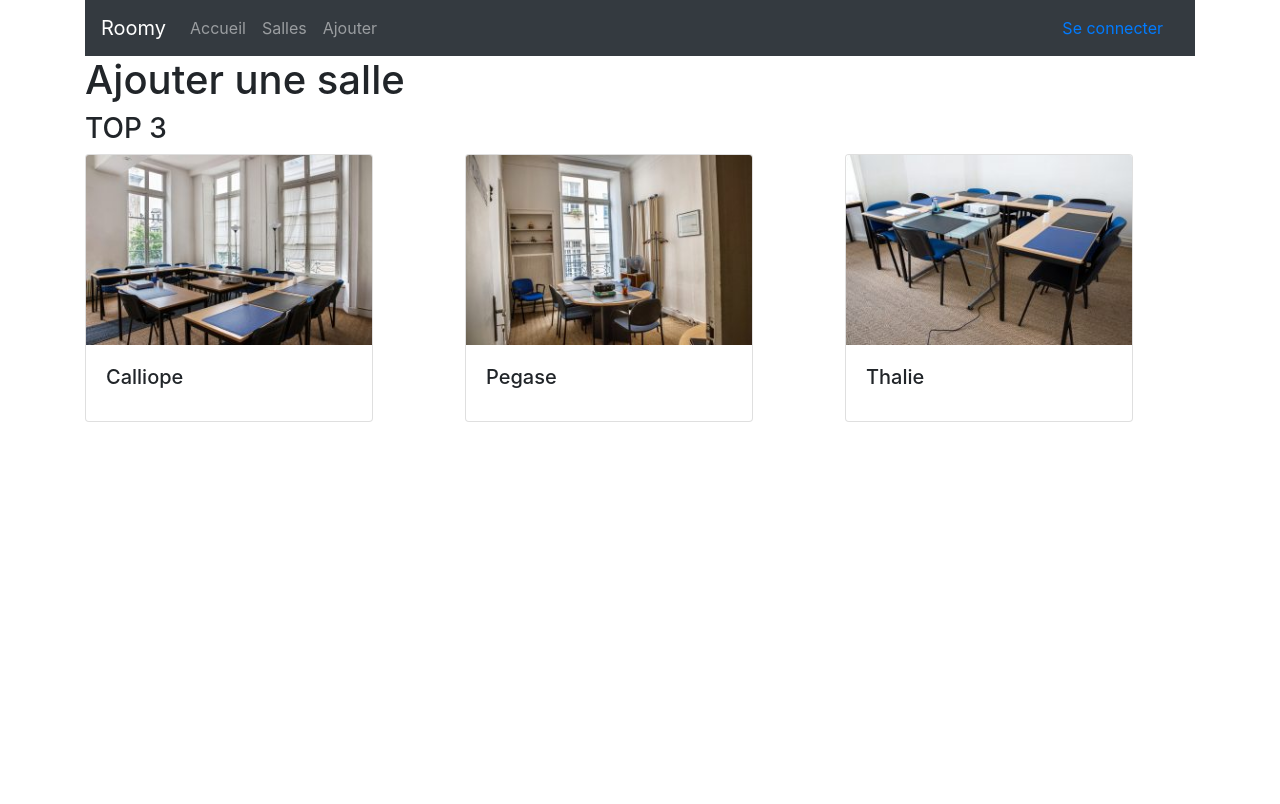
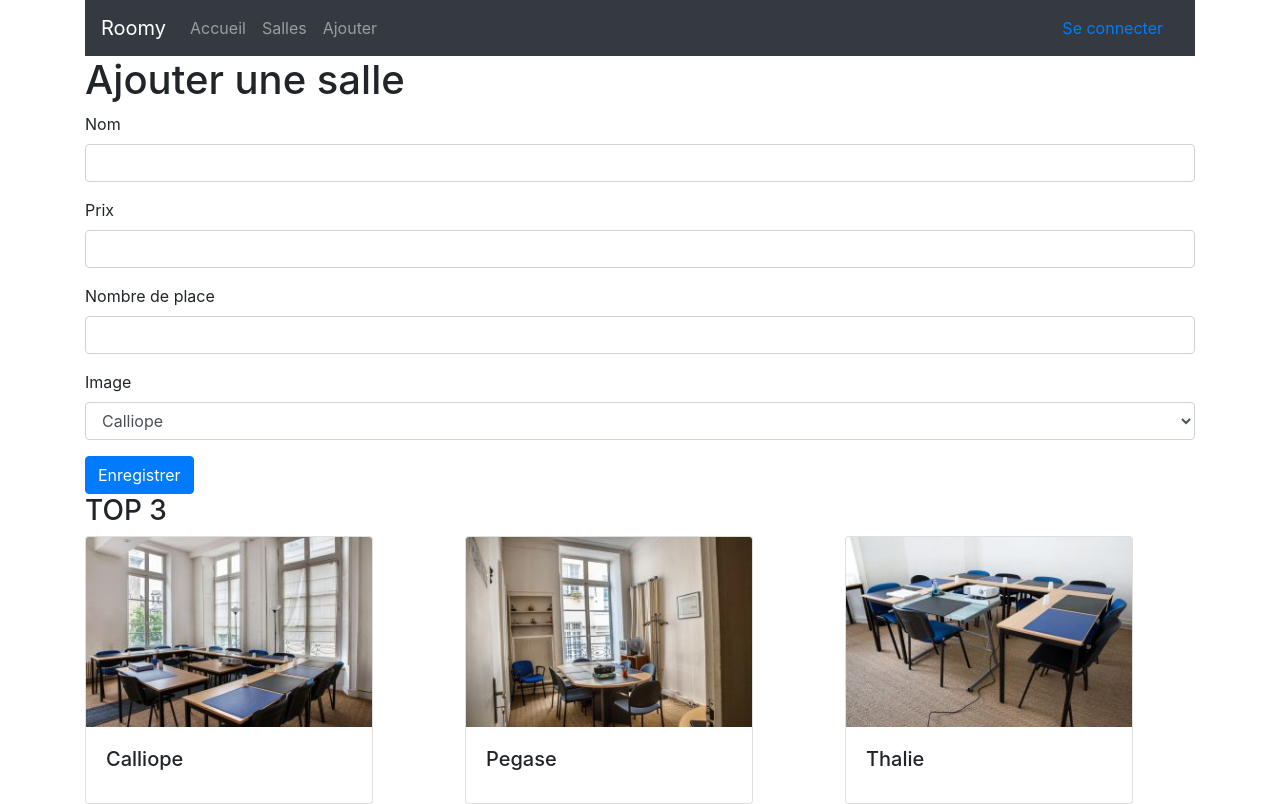
Before and after one commit to bart120/roomy1119, a React (Create React App) app: page /rooms/add in a window 1280 px wide. Built offline with nearby package versions, Linux system fonts and the light colour scheme.

Commit message:
formulaire d'ajout

```diff
--- a/src/conf/Routes.js
+++ b/src/conf/Routes.js
@@ -3,9 +3,9 @@ import { Route } from 'react-router-dom';
 import HomePage from '../pages/home/HomePage';
 import RoomsListPage from '../pages/rooms/RoomsListPage';
 import RoomsAddPage from '../pages/rooms/RoomsAddPage';
-//import LoginPage from '../pages/authentication/LoginPage';
 import RoomsDetailPage from '../pages/rooms/RoomsDetailPage';
 
+//import LoginPage from '../pages/authentication/LoginPage';
 const LoginPage = React.lazy(() => import('../pages/authentication/LoginPage'));
 
 class Routes extends Component {
--- a/src/pages/rooms/RoomsAddPage.js
+++ b/src/pages/rooms/RoomsAddPage.js
@@ -1,10 +1,64 @@
 import React, { Component } from 'react';
+import { Form, Button } from 'react-bootstrap';
+import RoomService from '../../services/RoomService';
 
 class RoomsAddPage extends Component {
-    state = {}
+
+    roomService = new RoomService();
+
+    state = {
+        pictures: [
+            { id: 'Calliope.jpg', name: 'Calliope' },
+            { id: 'Pegase.jpg', name: 'Pegase' },
+            { id: 'Thalie.jpg', name: 'Thalie' },
+            { id: 'Persee.jpg', name: 'Persee' }
+        ],
+        room: {}
+    }
+
+    submit = (event) => {
+        event.preventDefault();
+        //console.log('room', this.state.room);
+        this.roomService.addRoom(this.state.room).then(
+            data => {
+                alert(`La salle enregistée avec l'id ${data.id}`);
+                this.props.history.push('/rooms');
+            }
+        )
+    }
+
+    change = (event) => {
+        this.setState({ room: Object.assign(this.state.room, { [event.target.name]: event.target.value }) });
+    }
+
     render() {
         return (
-            <h1>Ajouter une salle</h1>
+            <>
+                <h1>Ajouter une salle</h1>
+                <Form noValidate onSubmit={this.submit}>
+                    <Form.Group>
+                        <Form.Label>Nom</Form.Label>
+                        <Form.Control type="text" name="name" onChange={this.change} />
+                    </Form.Group>
+                    <Form.Group>
+                        <Form.Label>Prix</Form.Label>
+                        <Form.Control type="number" name="price" onChange={this.change} />
+                    </Form.Group>
+                    <Form.Group>
+                        <Form.Label>Nombre de place</Form.Label>
+                        <Form.Control type="number" name="seatCount" onChange={this.change} />
+                    </Form.Group>
+                    <Form.Group>
+                        <Form.Label>Image</Form.Label>
+                        <Form.Control name="image" as="select" onChange={this.change} >
+                            {this.state.pictures.map(p =>
+                                (<option key={p.id} value={p.id}>{p.name}</option>)
+                            )}
+                        </Form.Control>
+                    </Form.Group>
+                    <Button variant="primary" type="submit">Enregistrer</Button>
+                </Form>
+            </>
         );
     }
 }
--- a/src/services/RoomService.js
+++ b/src/services/RoomService.js
@@ -11,6 +11,10 @@ class RoomService extends BaseService {
     getRoomById(id) {
         return this.get(`${URL_ROOMS}/${id}`);
     }
+
+    addRoom(room) {
+        return this.post(URL_ROOMS, room);
+    }
 }
 
 export default RoomService;
```
